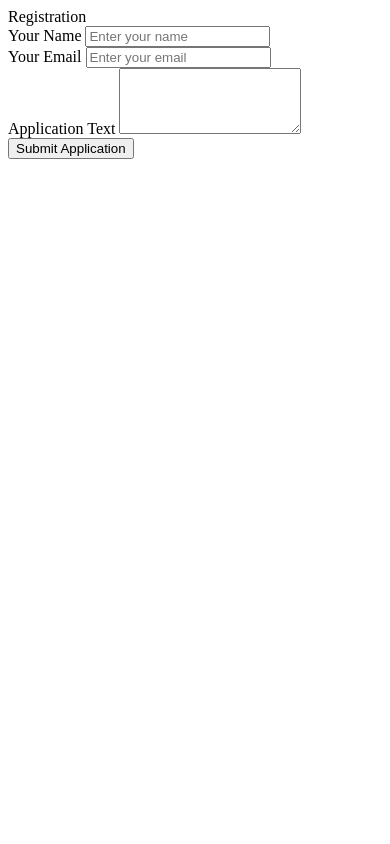
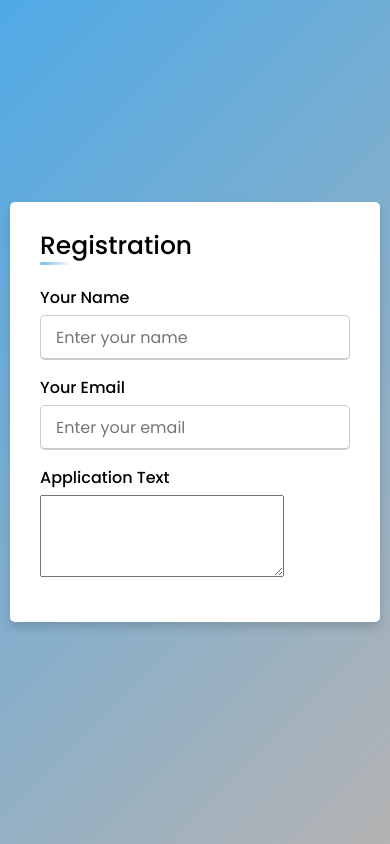
Before and after one commit to yashsharma127/flask-careers-website-devops, a Flask app: template templates/apply.html in a window 390 px wide. Run offline with Flask 2, Linux system fonts and the light colour scheme; the template is opened without the code that fills it, so the values that code supplies are empty; some libraries are stand-ins or nearby versions.

Commit message:
added styles to the page

```diff
--- a/templates/apply.html
+++ b/templates/apply.html
@@ -4,7 +4,125 @@
     <meta charset="UTF-8">
     <title>Get Hired</title>
      <meta name="viewport" content="width=device-width, initial-scale=1.0">
+    <style>
+        @import url('https://fonts.googleapis.com/css2?family=Poppins:wght@200;300;400;500;600;700&display=swap');
+*{
+  margin: 0;
+  padding: 0;
+  box-sizing: border-box;
+  font-family: 'Poppins',sans-serif;
+}
+body{
+  height: 100vh;
+  display: flex;
+  justify-content: center;
+  align-items: center;
+  padding: 10px;
+  background: linear-gradient(135deg, #50aae6, #b4b3b3);
+}
+.container{
+  max-width: 700px;
+  width: 100%;
+  background-color: #fff;
+  padding: 25px 30px;
+  border-radius: 5px;
+  box-shadow: 0 5px 10px rgba(0,0,0,0.15);
+  margin-bottom: 20px;
+}
+.container .title{
+  font-size: 25px;
+  font-weight: 500;
+  position: relative;
+}
+.container .title::before{
+  content: "";
+  position: absolute;
+  left: 0;
+  bottom: 0;
+  height: 3px;
+  width: 30px;
+  border-radius: 5px;
+  background: linear-gradient(135deg, #71b7e6, #ffffff);
+}
+.content form .user-details{
+  display: flex;
+  flex-wrap: wrap;
+  justify-content: space-between;
+  margin: 20px 0 12px 0;
+}
+form .user-details .input-box{
+  margin-bottom: 15px;
+  width: calc(100% / 2 - 20px);
+}
+form .input-box label{
+  display: block;
+  font-weight: 500;
+  margin-bottom: 5px;
+}
+.user-details .input-box input{
+  height: 45px;
+  width: 100%;
+  outline: none;
+  font-size: 16px;
+  border-radius: 5px;
+  padding-left: 15px;
+  border: 1px solid #ccc;
+  border-bottom-width: 2px;
+  transition: all 0.3s ease;
+}
+.user-details .input-box input:focus,
+.user-details .input-box input:valid{
+  border-color: #71b7e6;
+}
 
+
+ form .button{
+   height: 45px;
+   width: 100px;
+   margin: 35px 0
+ }
+ form .button input{
+   height: 100%;
+   width: 100%;
+   border-radius: 5px;
+   border: none;
+   color: #fff;
+   font-size: 18px;
+   font-weight: 500;
+   letter-spacing: 1px;
+   cursor: pointer;
+   transition: all 0.3s ease;
+   background-color:  #4da7e4 ;
+ }
+ form .button input:hover{
+  /* transform: scale(0.99); */
+  background-color: #80c2ee ;
+  }
+ @media(max-width: 584px){
+ .container{
+  max-width: 100%;
+}
+form .user-details .input-box{
+    margin-bottom: 15px;
+    width: 100%;
+  }
+  form .category{
+    width: 100%;
+  }
+  .content form .user-details{
+    max-height: 300px;
+    overflow-y: scroll;
+  }
+  .user-details::-webkit-scrollbar{
+    width: 5px;
+  }
+  }
+  @media(max-width: 459px){
+  .container .content .category{
+    flex-direction: column;
+  }
+}
+    </style>
     </head>
 <body>
   <div class="container">
```
